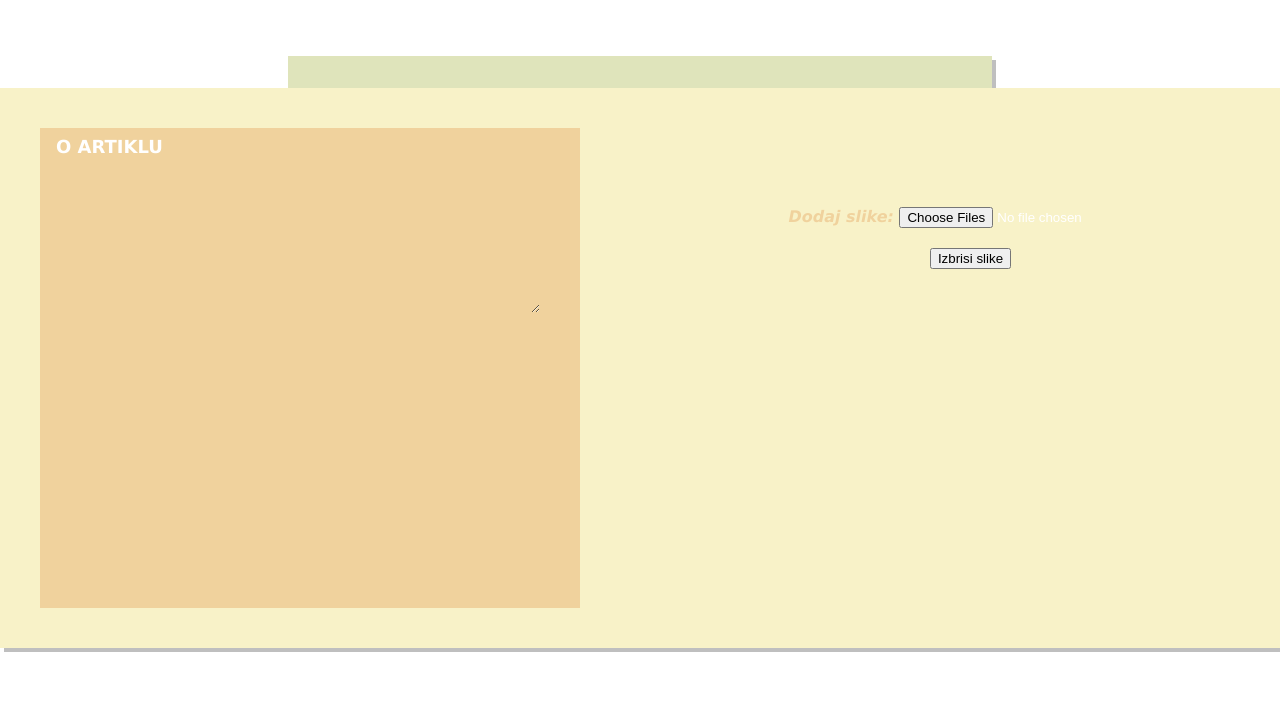
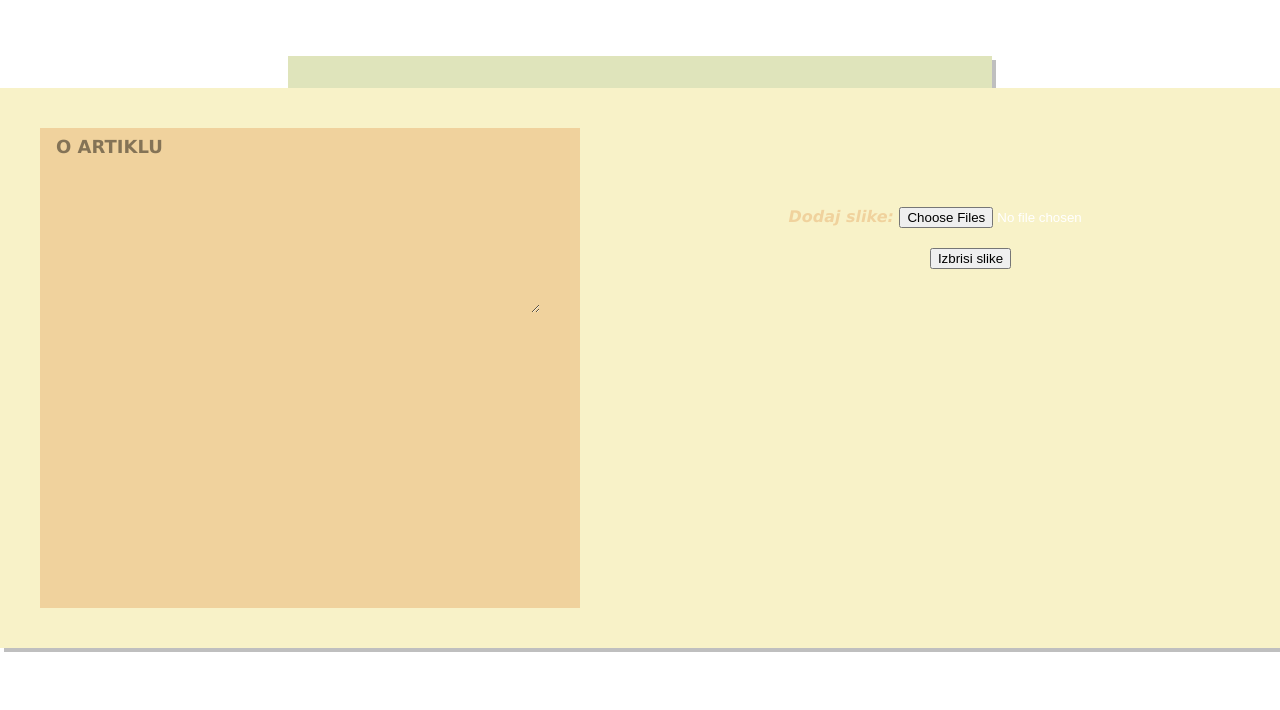
Before and after one commit to mihajanstrehovec/Sladket, a PHP site: page /view/prodajalec/urediArtikel.php?idArtikla=1 in a window 1280 px wide; the page is wider, and only the part inside the window is pictured. Shown: the top 710 px of that part. Run offline with PHP 8.4, Linux system fonts and the light colour scheme; the template is opened without the code that fills it, so the values that code supplies are empty; some libraries are stand-ins or nearby versions.

Commit message:
Update artikelStyle.css

```diff
--- a/static/css/artikelStyle.css
+++ b/static/css/artikelStyle.css
@@ -10,7 +10,7 @@ and open the template in the editor.
 
 
 #opisIzdelka{
-    color: white;
+    color:rgba(0,0,0,0.45)!important;
     height: 100%;
     width: 45%;
     /* background-color: rgba(89,145,144,0.7); */
```
